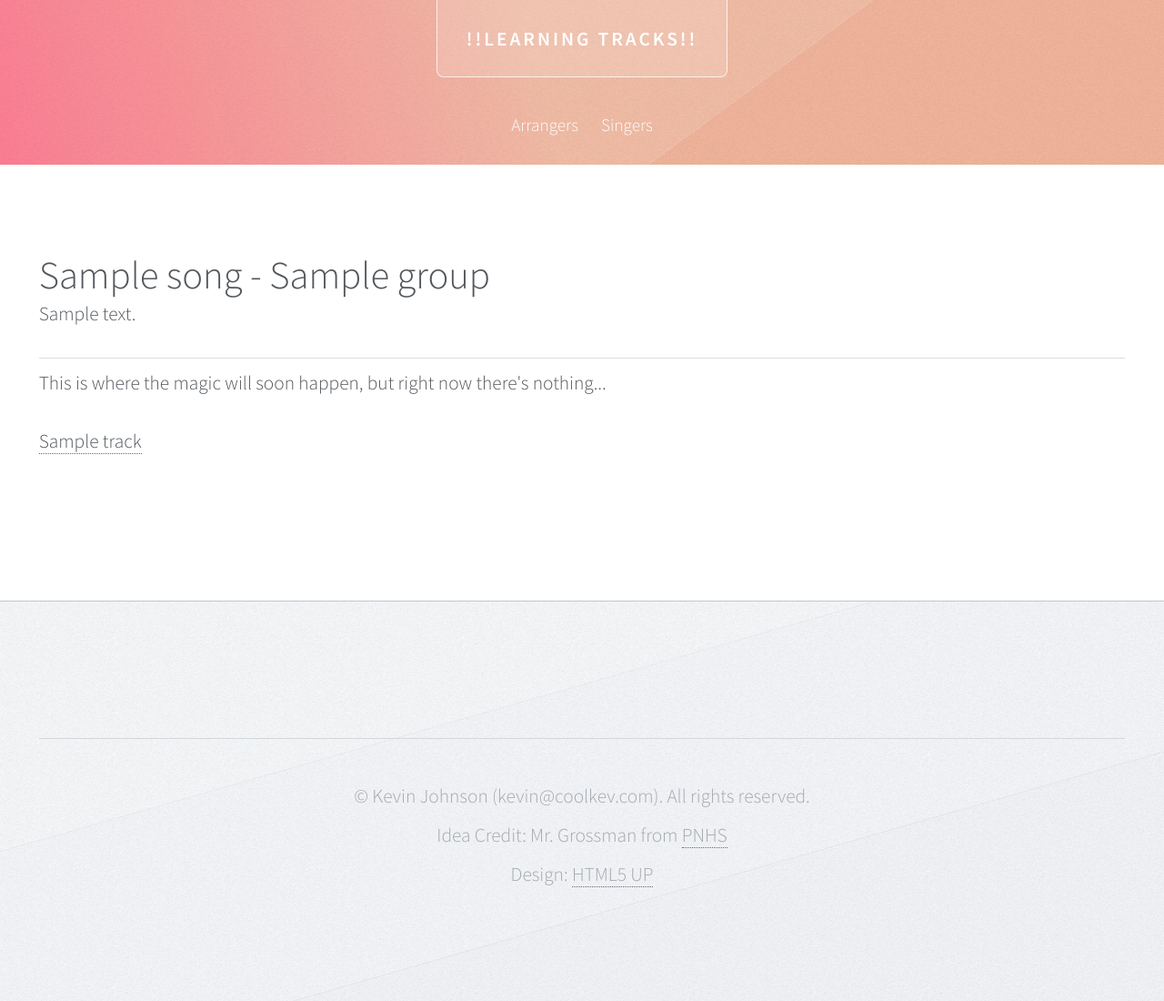
After one commit to kj800x/ACappella, a Django app: page /000/000/ in a window 1280 px wide. The commit adds this page. Shown: the whole page at 91% size. Run offline with Django 3.2, Linux system fonts and the light colour scheme; tables that the repository leaves empty hold one stand-in row (values such as "Sample post").

Commit message:
pushing the project along, working on the 'Singer' side for now...

```diff
--- a/acappellaapp/models.py
+++ b/acappellaapp/models.py
@@ -6,6 +6,7 @@ from django.contrib.auth.models import User
 class Group(models.Model):
     arranger = models.ForeignKey(User)
     name = models.CharField('group name',max_length=50)
+    message = models.TextField('message to the group', blank=True)
     short_code = models.CharField('unique, URL ready, shortcode', max_length=50)
     def __unicode__(self):
         return self.name;
@@ -16,6 +17,7 @@ class Song(models.Model):
     group = models.ForeignKey(Group)
     title = models.CharField('song title', max_length=50)
     pub_date = models.DateTimeField('date published')
+    message = models.TextField('message to the group about this song', blank=True)
     short_code = models.CharField('unique, URL ready, shortcode', max_length=50)
     def __unicode__(self):
         return self.title;
--- a/acappellaapp/urlsguest.py
+++ b/acappellaapp/urlsguest.py
@@ -9,6 +9,7 @@ urlpatterns = patterns('',
     # Examples:
     url(r'^findgroup$', 'acappellaapp.views.findgroup', name='findgroup'),
     url(r'^(?P<group_short_code>[^/]+)/$', 'acappellaapp.views.displaygroup', name='displaygroup'),
+    url(r'^(?P<group_short_code>[^/]+)/(?P<song_short_code>[^/]+)/$', 'acappellaapp.views.displaysong', name='displaysong'),
     #url(r'^$', 'django.views.generic.simple.direct_to_template', {'template': 'index.html'}),
 
    # url(r'^$', TemplateView.as_view(template_name="index.html")),
--- a/acappellaapp/views.py
+++ b/acappellaapp/views.py
@@ -1,6 +1,6 @@
 # Create your views here.
 from django.shortcuts import render
-from acappellaapp.models import Group, Song
+from acappellaapp.models import Group, Song, Track
 from django.http import HttpResponse
 
 def findgroup(request):
@@ -13,3 +13,11 @@ def displaygroup(request, group_short_code):
     song_list = Song.objects.filter(group = group);
     context = {'group': group, 'song_list': song_list}
     return render(request, 'displaygroup.html', context)
+
+
+def displaysong(request, group_short_code, song_short_code):
+    group = Group.objects.filter(short_code = group_short_code)[0]
+    song = Song.objects.filter(short_code = song_short_code, group = group)[0]
+    track_list = Track.objects.filter(song = song);
+    context = {'group': group, 'song': song, 'track_list': track_list}
+    return render(request, 'displaysong.html', context)
--- a/acappellasite/urls.py
+++ b/acappellasite/urls.py
@@ -13,7 +13,7 @@ urlpatterns = patterns('',
     url(r'^$', TemplateView.as_view(template_name="index.html")),
     url(r'^arranger/', include('acappellaapp.urlsarranger')),
     url(r'^admin/', include(admin.site.urls)),
-    url(r'^', include('acappellaapp.urlsguest')),
+    url(r'', include('acappellaapp.urlsguest')),
 
     # Uncomment the admin/doc line below to enable admin documentation:
     # url(r'^admin/doc/', include('django.contrib.admindocs.urls')),
--- /dev/null
+++ b/templates/basetemplate.html
@@ -0,0 +1,140 @@
+<!DOCTYPE HTML>
+<!--
+  Design Based Upon:
+
+	Telephasic 1.0 by HTML5 UP
+	html5up.net | @n33co
+	Free for personal and commercial use under the CCA 3.0 license (html5up.net/license)
+-->
+<html>
+	<head>
+		<title>{% block title %}{% endblock title %} - !! Learning Tracks  !!</title>
+		<meta http-equiv="content-type" content="text/html; charset=utf-8" />
+		<link href="http://fonts.googleapis.com/css?family=Source+Sans+Pro:300,600" rel="stylesheet" type="text/css" />
+		<!--[if lte IE 8]><script src="js/html5shiv.js"></script><![endif]-->
+		<script src="/static/telephasic_base/js/jquery.min.js"></script>
+		<script src="/static/telephasic_base/js/jquery.dropotron.js"></script>
+		<script src="/static/telephasic_base/js/skel.min.js"></script>
+		<script src="/static/telephasic_base/js/skel-panels.min.js"></script>
+		<script src="/static/telephasic_base/js/init.js"></script>
+		<noscript>
+			<link rel="stylesheet" href="/static/telephasic_base/css/skel-noscript.css" />
+			<link rel="stylesheet" href="/static/telephasic_base/css/style.css" />
+			<link rel="stylesheet" href="/static/telephasic_base/css/style-n1.css" />
+		</noscript>
+	</head>
+	<body class="no-sidebar">
+
+		<!-- Header Wrapper -->
+			<div id="header-wrapper">
+
+				<!-- Header -->
+					<div id="header" class="container">
+
+						<!-- Logo -->
+							<h1 id="logo"><a href="/">!!Learning Tracks!!</a></h1>
+
+						<!-- Nav -->
+							<nav id="nav">
+								<ul>
+									<li>
+									  <a href="/arrangers.html">Arrangers</a>
+									</li>
+									<li class="break" />
+									<li>
+										<a href="/findgroup">Singers</a>
+									</li>
+								</ul>
+							</nav>
+
+					</div>
+
+			</div>
+
+		<!-- Main Wrapper -->
+			<div class="wrapper">
+
+				<div class="container">
+					<div class="row" id="main">
+						<div class="12u">
+
+							<!-- Content -->
+								<article id="content">
+									<header>
+										<h2>{% block contenttitle %} {% endblock contenttitle %} </h2>
+										<!--<span>Lorem ipsum dolor sit amet consectetur et sed adipiscing elit
+										dolor neque semper.</span>
+									</header>
+									<a href="http://ineedchemicalx.deviantart.com/art/Pasadena-357650036" class="image full"><img src="images/pic06.jpg" alt="" /></a>-->
+									{% block contentcontent %}{% endblock %}
+								</article>
+
+						</div>
+					</div>
+				</div>
+			</div>
+
+		<!-- Footer Wrapper -->
+			<div id="footer-wrapper">
+
+				<!-- Footer --
+					<div id="footer" class="container">
+						<header class="major">
+							<h2>Euismod aliquam vehicula lorem</h2>
+							<span>Lorem ipsum dolor sit amet consectetur et sed adipiscing elit. Curabitur vel sem sit<br />
+							dolor neque semper magna lorem ipsum feugiat veroeros lorem ipsum dolore.</span>
+						</header>
+						<div class="row">
+							<section class="6u">
+								<form method="post" action="#">
+									<div class="row half">
+										<div class="6u">
+											<input name="name" placeholder="Name" type="text" class="text" />
+										</div>
+										<div class="6u">
+											<input name="email" placeholder="Email" type="text" class="text" />
+										</div>
+									</div>
+									<div class="row half">
+										<div class="12u">
+											<textarea name="message" placeholder="Message"></textarea>
+										</div>
+									</div>
+									<div class="row half">
+										<div class="12u">
+											<ul class="actions">
+												<li><a href="#" class="button">Send Message</a></li>
+												<li><a href="#" class="button">Clear Form</a></li>
+											</ul>
+										</div>
+									</div>
+								</form>
+							</section>
+							<section class="6u">
+								<div class="row no-collapse-1">
+									<ul class="divided icons 6u">
+										<li class="icon icon-twitter"><a href="#"><span class="extra">twitter.com/</span>untitled</a></li>
+										<li class="icon icon-facebook"><a href="#"><span class="extra">facebook.com/</span>untitled</a></li>
+										<li class="icon icon-dribbble"><a href="#"><span class="extra">dribbble.com/</span>untitled</a></li>
+									</ul>
+									<ul class="divided icons 6u">
+										<li class="icon icon-linkedin"><a href="#"><span class="extra">linkedin.com/</span>untitled</a></li>
+										<li class="icon icon-youtube"><a href="#"><span class="extra">youtube.com/</span>untitled</a></li>
+										<li class="icon icon-pinterest"><a href="#"><span class="extra">pinterest.com/</span>untitled</a></li>
+									</ul>
+								</div>
+							</section>
+						</div>
+					</div>
+
+				<!-- Copyright -->
+					<div id="copyright" class="container">
+						<ul class="menu">
+							<li>&copy; Kevin Johnson (kevin@coolkev.com). All rights reserved.</li>
+							<li>Idea Credit: Mr. Grossman from <a href="http://www.plymouth.k12.ma.us/">PNHS</a></li>
+							<li>Design: <a href="http://html5up.net/">HTML5 UP</a></li>
+						</ul>
+					</div>
+			</div>
+	</body>
+</html>
--- /dev/null
+++ b/templates/displaysong.html
@@ -0,0 +1,25 @@
+{% extends 'basetemplate.html' %}
+
+{% block title %}{{song.title}} - {{group.name}}{% endblock title %}
+
+{% block contenttitle %}{{song.title}} - {{group.name}}{% endblock %}
+
+{% block contentcontent %}
+
+{% if song.message %}
+  <p> {{song.message}} </p>
+{% endif %}
+<hr />
+
+<p> This is where the magic will soon happen, but right now there's nothing... </p>
+{% if track_list %}
+    <ul>
+    {% for track in track_list %}
+        <li><a href="/static/user/channels/{{track.static_location}}">{{ track.name }}</a></li>
+    {% endfor %}
+    </ul>
+{% else %}
+    <p>Litterally nothing... like no tracks or anything...</p>
+{% endif %}
+
+{% endblock contentcontent %}
```
Also changed, not shown: templates/displaygroup.html (+13 -4 lines), templates/findgroup.html (+6 -4 lines), templates/index.html (+5 -5 lines), 6 other files.
